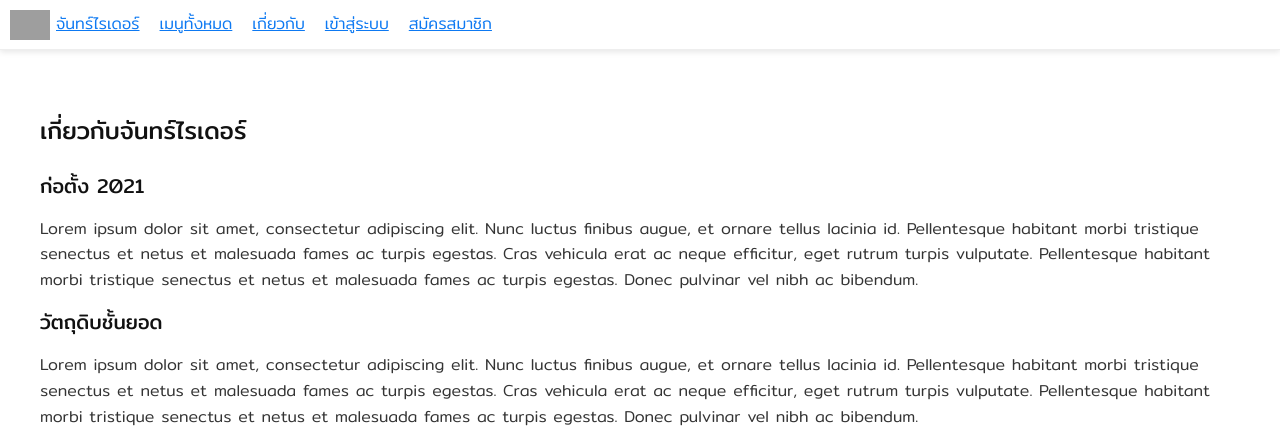
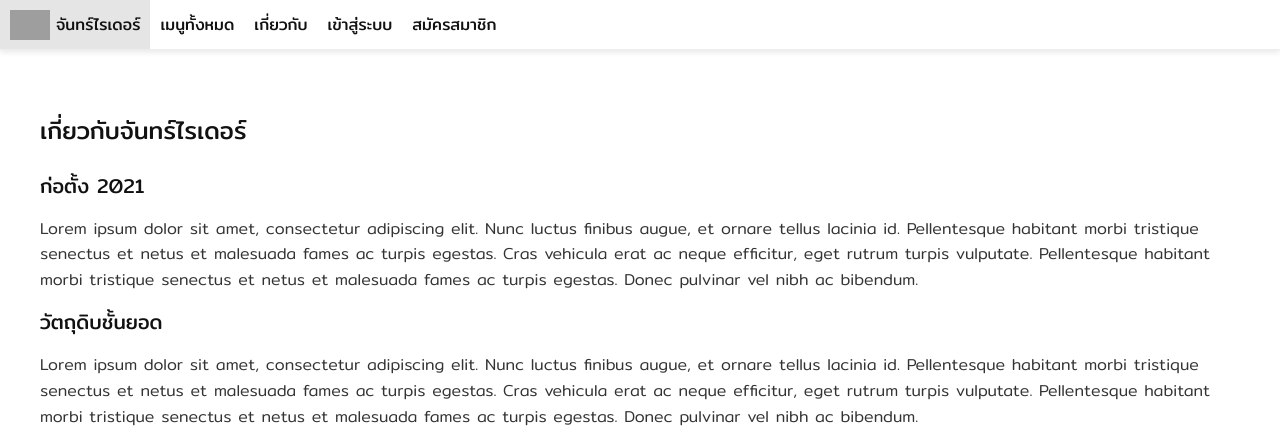
Before and after one commit to potchangelo/django-junraider, a Django app: page /about in a window 1280 px wide. Shown: the top 428 px of the page. Run offline with Django 4.2, Linux system fonts and the light colour scheme; grey boxes are pictures that could not be loaded.

Commit message:
Log out header item styling

```diff
--- a/app_general/static/app_general/main-dark.css
+++ b/app_general/static/app_general/main-dark.css
@@ -23,7 +23,8 @@ body.dark .site-header {
   border-bottom-color: #111111;
 }
 
-body.dark .site-header-item {
+body.dark .site-header-item a,
+body.dark .site-header-item button {
   color: white;
 }
 
--- a/app_general/static/app_general/main.css
+++ b/app_general/static/app_general/main.css
@@ -146,29 +146,34 @@ a {
   z-index: 11;
 }
 
-.site-header-item {
-  display: flex;
-  padding: 10px;
-  align-items: center;
-}
-
 .site-header-item a,
 .site-header-item button {
   color: #111111;
   background-color: rgba(0, 0, 0, 0);
+  border: none;
   font-weight: 400;
   line-height: 1;
   text-decoration: none;
   display: flex;
+  width: 100%;
+  height: 100%;
   padding: 10px;
   align-items: center;
   transition: background-color 0.3s;
   cursor: pointer;
 }
 
+.site-header-item form {
+  height: 100%;
+}
+
 .site-header-item a:hover,
 .site-header-item button:hover {
   background-color: rgba(0, 0, 0, 0.1);
+}
+
+.site-header-item .site-header-toggle-menu-button {
+  user-select: none;
 }
 
 .site-header-brand img {
@@ -193,14 +198,13 @@ a {
   display: block;
 }
 
-.site-header-toggle-menu-button {
-  cursor: pointer;
-  user-select: none;
-}
-
 @media screen and (min-width: 720px) {
   .site-header {
     justify-content: flex-start;
+  }
+
+  .site-header-item .site-header-toggle-menu-button {
+    display: none;
   }
 
   .site-header-menu {
@@ -211,10 +215,6 @@ a {
     justify-content: flex-start;
     position: relative;
     top: 0;
-  }
-
-  .site-header-toggle-menu-button {
-    display: none;
   }
 }
 
--- a/app_general/templates/app_general/components/site_header.html
+++ b/app_general/templates/app_general/components/site_header.html
@@ -1,6 +1,7 @@
 {% load static %}
 <header class="site-header">
-  <a class="site-header-item site-header-brand" href="{% url 'home' %}">
+  <div class="site-header-item">
+    <a class="site-header-brand" href="{% url 'home' %}">
       {% if request.COOKIES.theme == "dark" %}
         <img src="{% static 'app_general/logo-dark.png' %}">
       {% else %}
@@ -8,13 +9,18 @@
       {% endif %}
       <span>จันทร์ไรเดอร์</span>
     </a>
+  </div>
   <div class="site-header-menu">
-    <a class="site-header-item" href="{% url 'foods' %}">
+    <div class="site-header-item">
+      <a href="{% url 'foods' %}">
         <span>เมนูทั้งหมด</span>
       </a>
-    <a class="site-header-item" href="{% url 'about' %}">
+    </div>
+    <div class="site-header-item">
+      <a href="{% url 'about' %}">
         <span>เกี่ยวกับ</span>
       </a>
+    </div>
     {% if user.is_authenticated %}
       <div class="site-header-item">
         <a href="{% url 'dashboard' %}">
@@ -23,21 +29,28 @@
       </div>
       <div class="site-header-item">
         <form action="{% url 'logout' %}" method="post">
+          {% csrf_token %}
           <button type="submit">
             <span>ออกจากระบบ</span>
           </button>
         </form>
       </div>
     {% else %}
-      <a class="site-header-item" href="{% url 'login' %}">
+      <div class="site-header-item">
+        <a href="{% url 'login' %}">
           <span>เข้าสู่ระบบ</span>
         </a>
-      <a class="site-header-item" href="{% url 'register' %}">
+      </div>
+      <div class="site-header-item">
+        <a href="{% url 'register' %}">
           <span>สมัครสมาชิก</span>
         </a>
+      </div>
     {% endif %}
   </div>
-  <a class="site-header-item site-header-toggle-menu-button">
+  <div class="site-header-item">
+    <a class="site-header-toggle-menu-button">
       <span>MENU</span>
     </a>
+  </div>
 </header>
```
Lines whose indentation alone changed are shown as unchanged.
